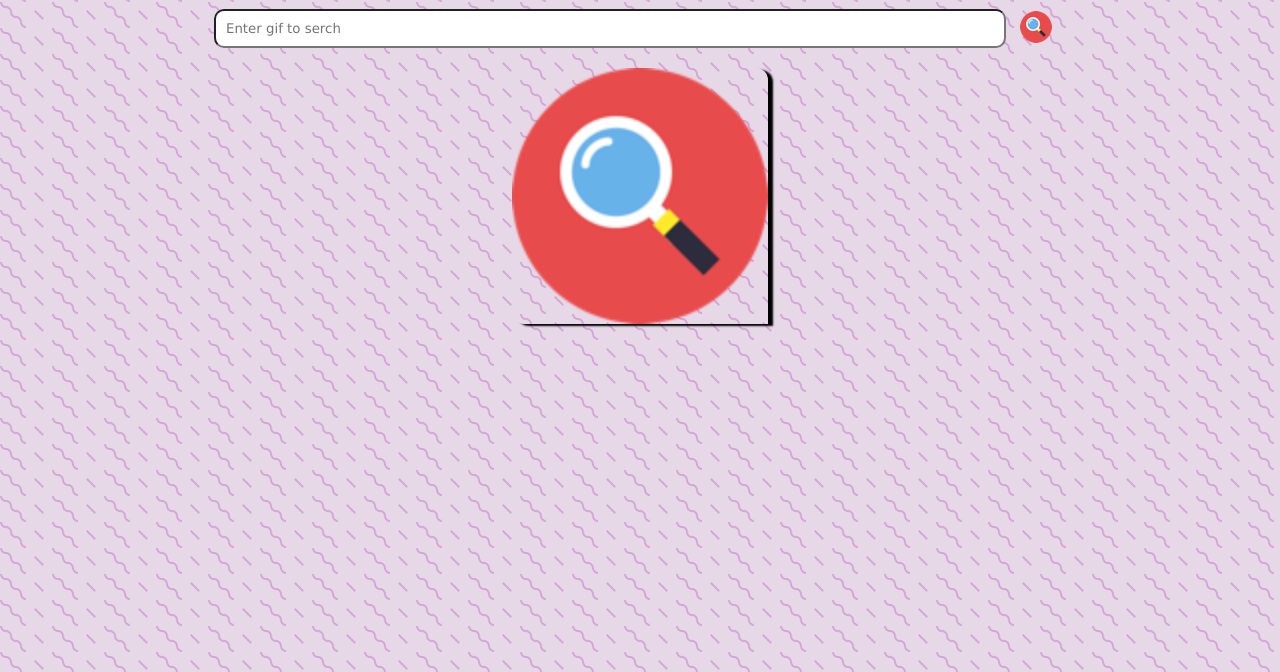
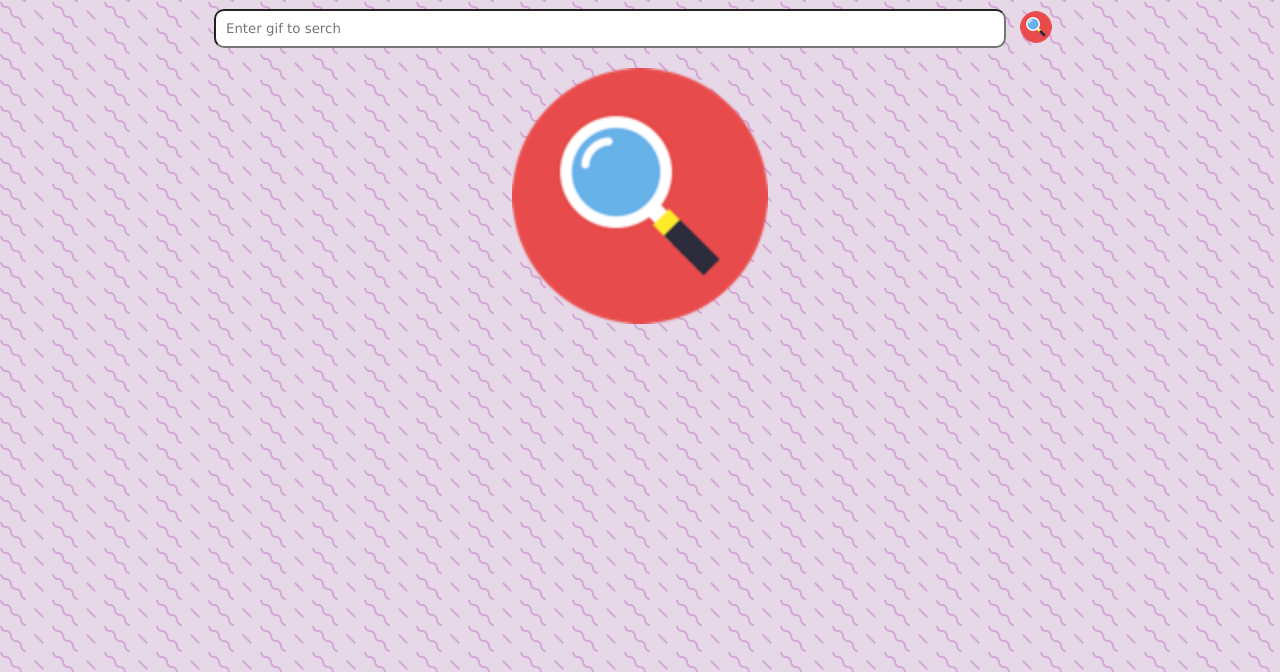
Before and after one commit to Lanr3waju/gif-searcher, a website: page index.html in a window 1280 px wide. Shown: the part 128-800 px from the top of the page. Drawn offline with Linux system fonts and the light colour scheme.

```diff
--- a/css/style.css
+++ b/css/style.css
@@ -45,7 +45,6 @@
         width: 20%;
         border-top-right-radius: 12px;
         border-bottom-left-radius: 12px;
-        box-shadow: 5px 2px 2px #000000;
       }
 
       .error-prompt {
```
Also changed, not shown: README.md, img/preview.png (added).
